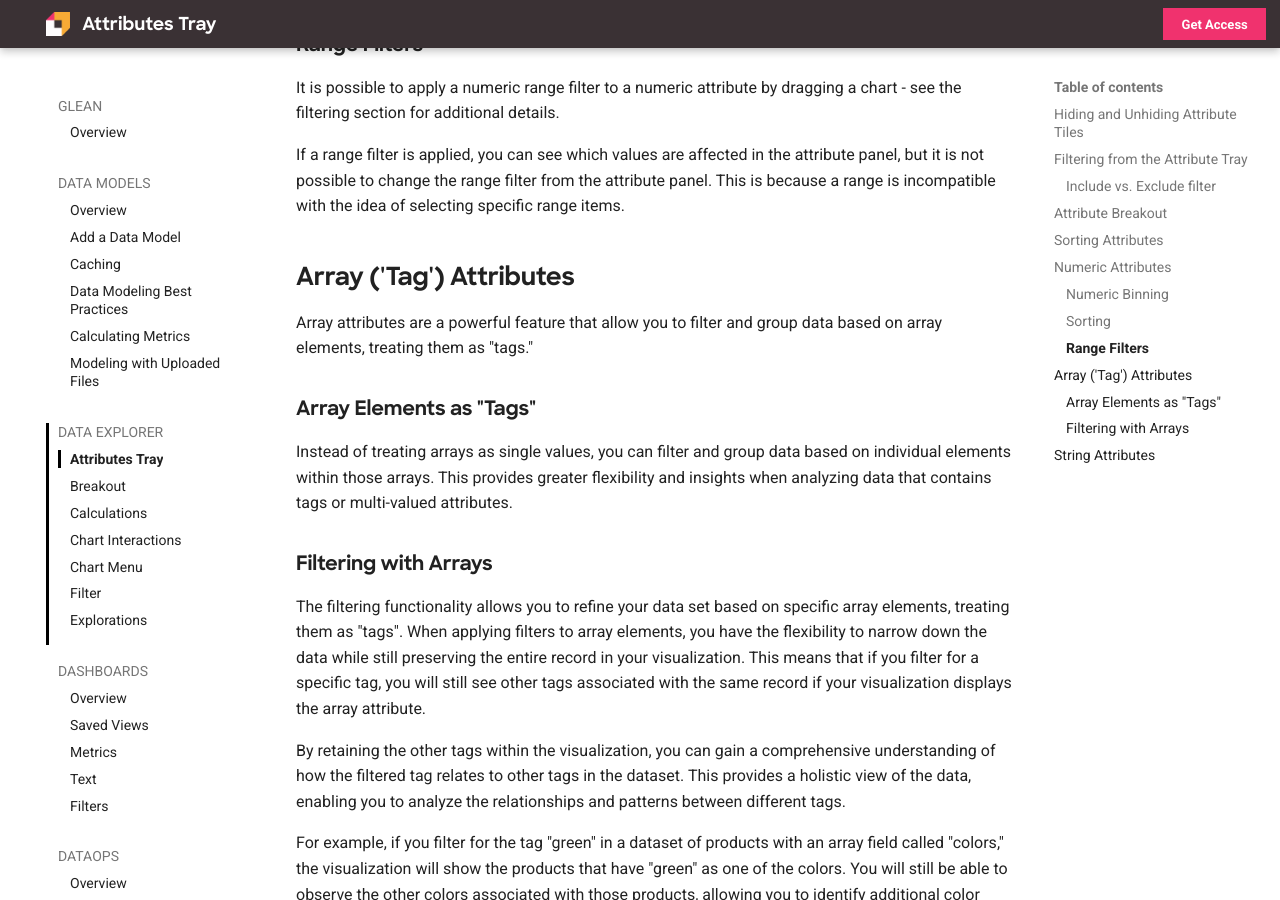
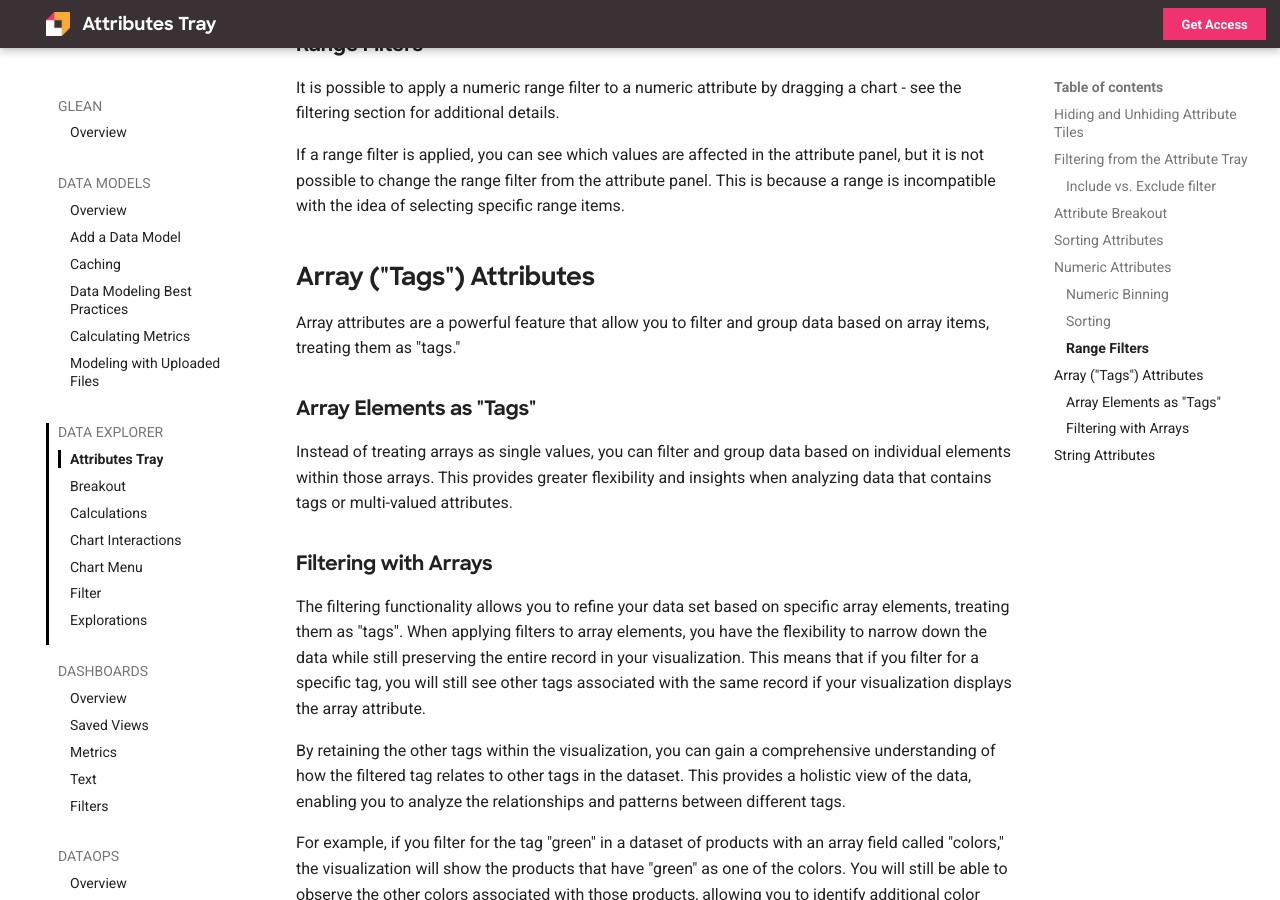
Before and after one commit to gleannyc/documentation, an MkDocs documentation site: the page built from docs/docs/visualizing-data/Attributes-Tray.md, in a window 1280 px wide and 900 px high, scrolled down 3259 px. Built offline with MkDocs 1.6.1 and Material for MkDocs 9.7.7, drawn with Linux system fonts in a browser that asks for light colours.

Commit message:
feedback

```diff
--- a/docs/docs/visualizing-data/Attributes-Tray.md
+++ b/docs/docs/visualizing-data/Attributes-Tray.md
@@ -80,9 +80,9 @@ It is possible to apply a numeric range filter to a numeric attribute by draggin
 
 If a range filter is applied, you can see which values are affected in the attribute panel, but it is not possible to change the range filter from the attribute panel. This is because a range is incompatible with the idea of selecting specific range items.
 
-## Array ('Tag') Attributes
+## Array ("Tags") Attributes
 
-Array attributes are a powerful feature that allow you to filter and group data based on array elements, treating them as "tags."
+Array attributes are a powerful feature that allow you to filter and group data based on array items, treating them as "tags."
 
 ### Array Elements as "Tags"
 
```
